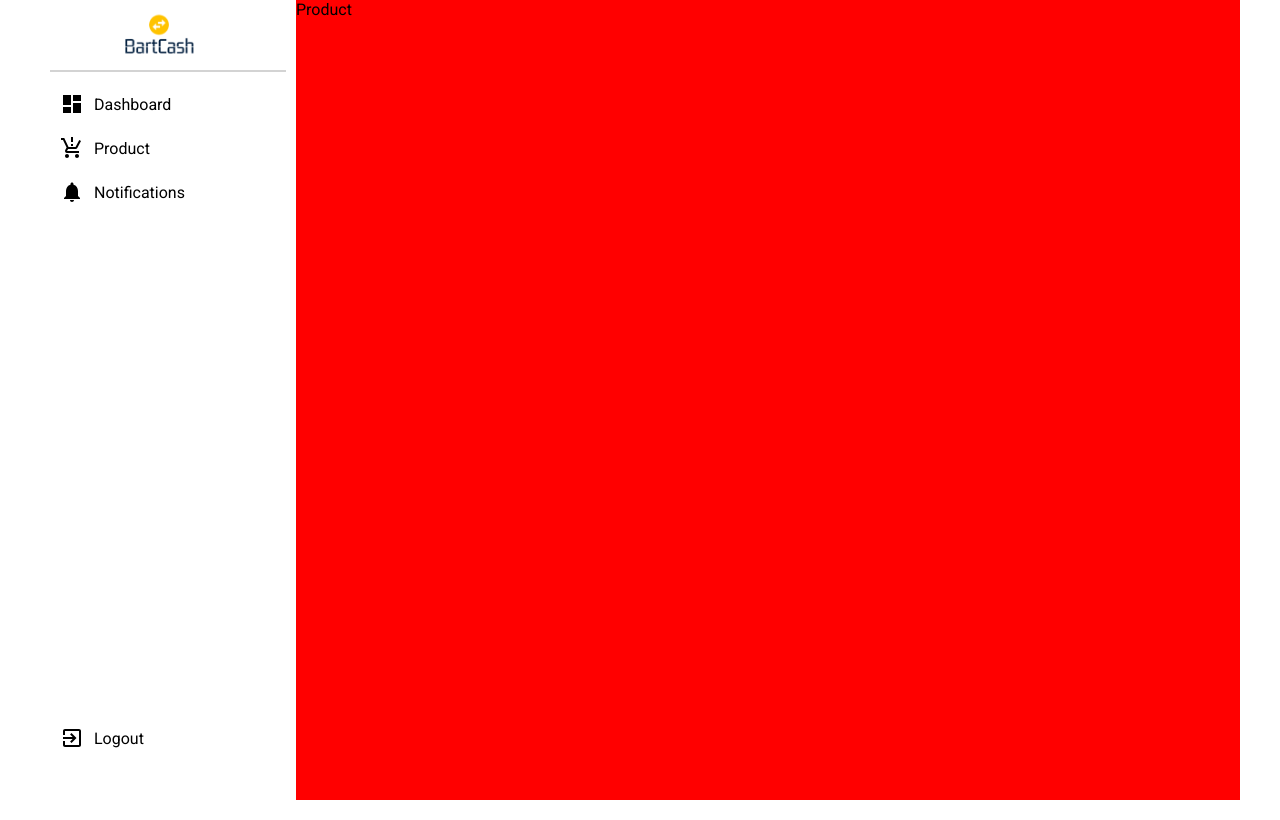
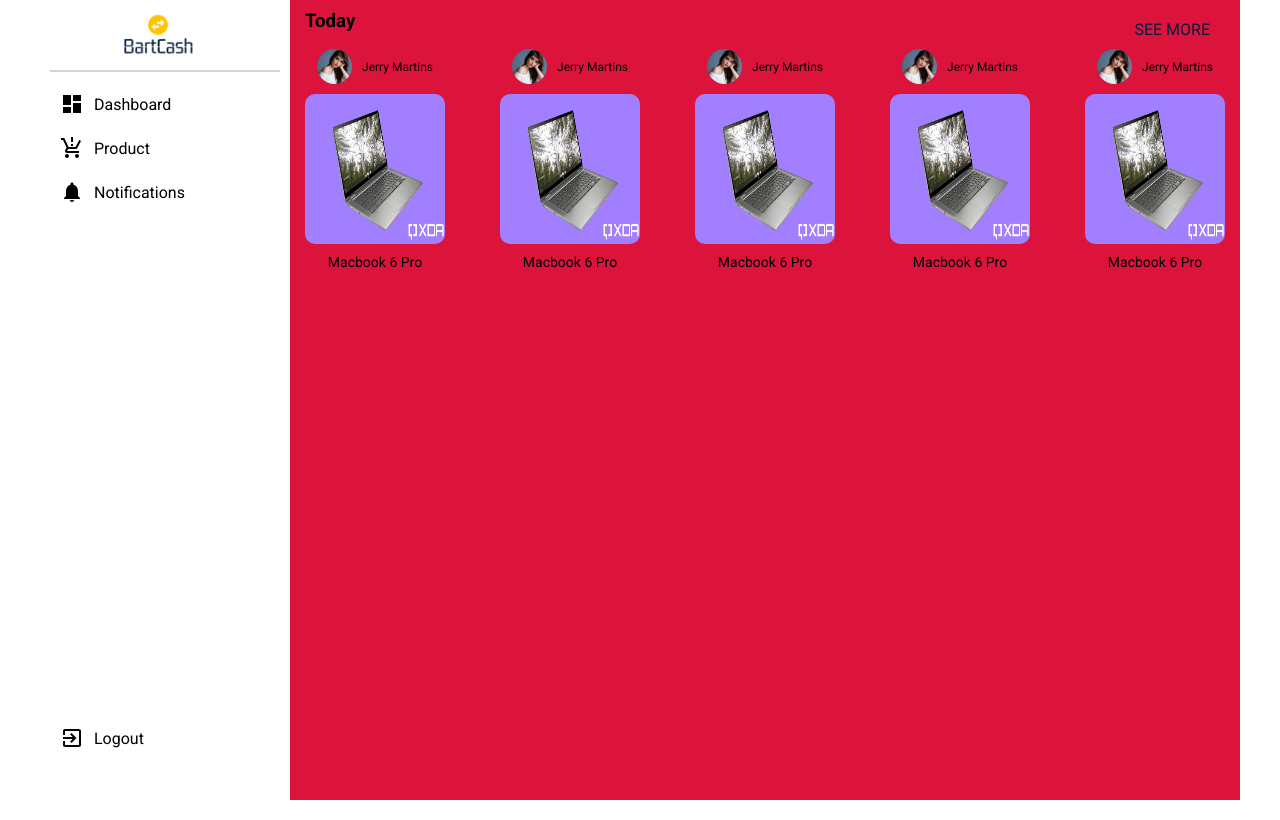
Before and after one commit to bartcash/Admin, a React (Create React App) app: page /product in a window 1280 px wide. Built offline with nearby package versions, Linux system fonts and the light colour scheme.

Commit message:
products list in progress

```diff
--- a/src/components/index.js
+++ b/src/components/index.js
@@ -3,11 +3,13 @@
 import Widget from './widget/Widget'
 import Piechart from './chart2/Piechart'
 import Chart from './chart/Chart'
+import DailyProduct from "./product/Product";
 
 export {
     Sidebar,
     Topbar,
     Widget,
     Piechart,
-    Chart
+    Chart,
+    DailyProduct
 }
--- a/src/components/product/Product.jsx
+++ b/src/components/product/Product.jsx
@@ -1,11 +1,21 @@
-import './product.css'
+import './product.css';
+import { pic1, chromebook } from '../../constants/images';
 
-const Product = () => {
+const DailyProduct = () => {
     return(
-        <section>
+        <section className='d_product'>
 
+            <div className='product__center'>
+                <img src={pic1} alt=''  className='product__center-img'/>
+                <p>Jerry Martins</p>
+            </div>
+
+            <div className="product__btm">
+                <img src={chromebook} alt='' className="product__btm-img"/>
+                <p>Macbook 6 Pro</p>
+            </div>
         </section>
     )
 }
 
-export default Product
+export default DailyProduct
--- a/src/components/product/product.css
+++ b/src/components/product/product.css
@@ -0,0 +1,41 @@
+.d_product{
+    display: flex;
+    flex-direction: column;
+    gap: 10px;
+}
+
+.product__center{
+    display: flex;
+    gap: 10px;
+    align-items: center;
+    justify-content: center;
+}
+
+
+.product__center-img{
+    height: 35px;
+    width: 35px;
+    border-radius: 50%;
+}
+
+.product__center > p{
+    font-size: 12px;
+}
+
+
+.product__btm{
+    display: flex;
+    flex-direction: column;
+    gap: 10px;
+}
+
+.product__btm > p{
+    font-size: 14px;
+    text-align: center;
+}
+
+.product__btm-img{
+    height: 150px;
+    width: 140px;
+    border-radius: 10px;
+}
--- a/src/components/topbar/topbar.css
+++ b/src/components/topbar/topbar.css
@@ -52,7 +52,7 @@
 }
 
 .scale-up-center{
-    animation:  scale-up-center .4s cubic-bezier(0.39, 0.575, 0.565, 1) both;
+    animation:  scale-up-center .7s cubic-bezier(0.39, 0.575, 0.565, 1) both;
 }
 
 @media screen and (max-width: 650px){
--- a/src/constants/dummyData.js
+++ b/src/constants/dummyData.js
@@ -55,4 +55,84 @@
         user: require('../assets/noprofile.jpg'),
         product: require('../assets/shopping.png')
     },
+    {
+        id: 9,
+        title: 'HP Elitebook',
+        seller: 'Jerry Martins',
+        user: require('../assets/noprofile.jpg'),
+        product: require('../assets/shopping.png')
+    },
+    {
+        id: 10,
+        title: 'HP Elitebook',
+        seller: 'Jerry Martins',
+        user: require('../assets/noprofile.jpg'),
+        product: require('../assets/shopping.png')
+    },
+    {
+        id: 11,
+        title: 'HP Elitebook',
+        seller: 'Jerry Martins',
+        user: require('../assets/noprofile.jpg'),
+        product: require('../assets/shopping.png')
+    },
+    {
+        id: 12,
+        title: 'HP Elitebook',
+        seller: 'Jerry Martins',
+        user: require('../assets/noprofile.jpg'),
+        product: require('../assets/shopping.png')
+    },
+    {
+        id: 13,
+        title: 'HP Elitebook',
+        seller: 'Jerry Martins',
+        user: require('../assets/noprofile.jpg'),
+        product: require('../assets/shopping.png')
+    },
+    {
+        id: 14,
+        title: 'HP Elitebook',
+        seller: 'Jerry Martins',
+        user: require('../assets/noprofile.jpg'),
+        product: require('../assets/shopping.png')
+    },
 ]
+
+export const dailyProduct = [
+    {
+        id: 1,
+        title: 'HP Elitebook',
+        seller: 'Jerry Martins',
+        user: require('../assets/pic1.jpg'),
+        product: require('../assets/chromebook.jpg')
+    },
+    {
+        id: 2,
+        title: 'HP Elitebook',
+        seller: 'Jerry Martins',
+        user: require('../assets/pic1.jpg'),
+        product: require('../assets/chromebook.jpg')
+    },
+    {
+        id: 3,
+        title: 'HP Elitebook',
+        seller: 'Jerry Martins',
+        user: require('../assets/pic1.jpg'),
+        product: require('../assets/chromebook.jpg')
+    },
+    {
+        id: 4,
+        title: 'HP Elitebook',
+        seller: 'Jerry Martins',
+        user: require('../assets/pic1.jpg'),
+        product: require('../assets/chromebook.jpg')
+    },
+    {
+        id: 5,
+        title: 'HP Elitebook',
+        seller: 'Jerry Martins',
+        user: require('../assets/noprofile.jpg'),
+        product: require('../assets/shopping.png')
+    },
+]
--- a/src/constants/images.js
+++ b/src/constants/images.js
@@ -2,10 +2,14 @@
 import fbsignup from '../assets/fb-signup.png'
 import wallpaper from '../assets/wallpapper.png'
 import avater from '../assets/noprofile.jpg'
+import chromebook from '../assets/chromebook.jpg'
+import pic1 from '../assets/pic1.jpg'
 
 export {
     bartcashlogo,
     fbsignup,
     wallpaper,
-    avater
+    avater,
+    chromebook,
+    pic1
 }
--- a/src/pages/product/Product.jsx
+++ b/src/pages/product/Product.jsx
@@ -1,12 +1,24 @@
 import './product.css'
-import { Sidebar } from '../../components'
+import { Sidebar, DailyProduct } from '../../components'
+import { dailyProduct } from '../../constants/dummyData'
+
 
 const Product = () => {
   return (
     <main className='product'>
       <Sidebar/>
       <section className='product__cont'>
-        Product
+            <div className='product__top'>
+                <h3>Today</h3>
+                <p>SEE MORE</p>
+            </div>
+            <section className='product__list'>
+          {
+            dailyProduct.map((products) => (
+              <DailyProduct/>
+            ))
+          }
+            </section>
       </section>
     </main>
   )
--- a/src/pages/product/product.css
+++ b/src/pages/product/product.css
@@ -8,5 +8,24 @@
 
 .product__cont{
     flex: 4;
-    background-color: red;
+    display: flex;
+    flex-direction: column;
+    padding: 10px 15px;
+    background-color: crimson;
 }
+
+.product__top{
+    display: flex;
+    justify-content:space-between;
+}
+
+.product__top > p{
+    padding: 10px  15px;
+    color: #001D3D;
+    cursor: pointer;
+}
+
+.product__list{
+    display: flex;
+    justify-content:space-between;
+}
```
Also changed, not shown: src/assets/chromebook.jpg (added), src/assets/pic1.jpg (added).
